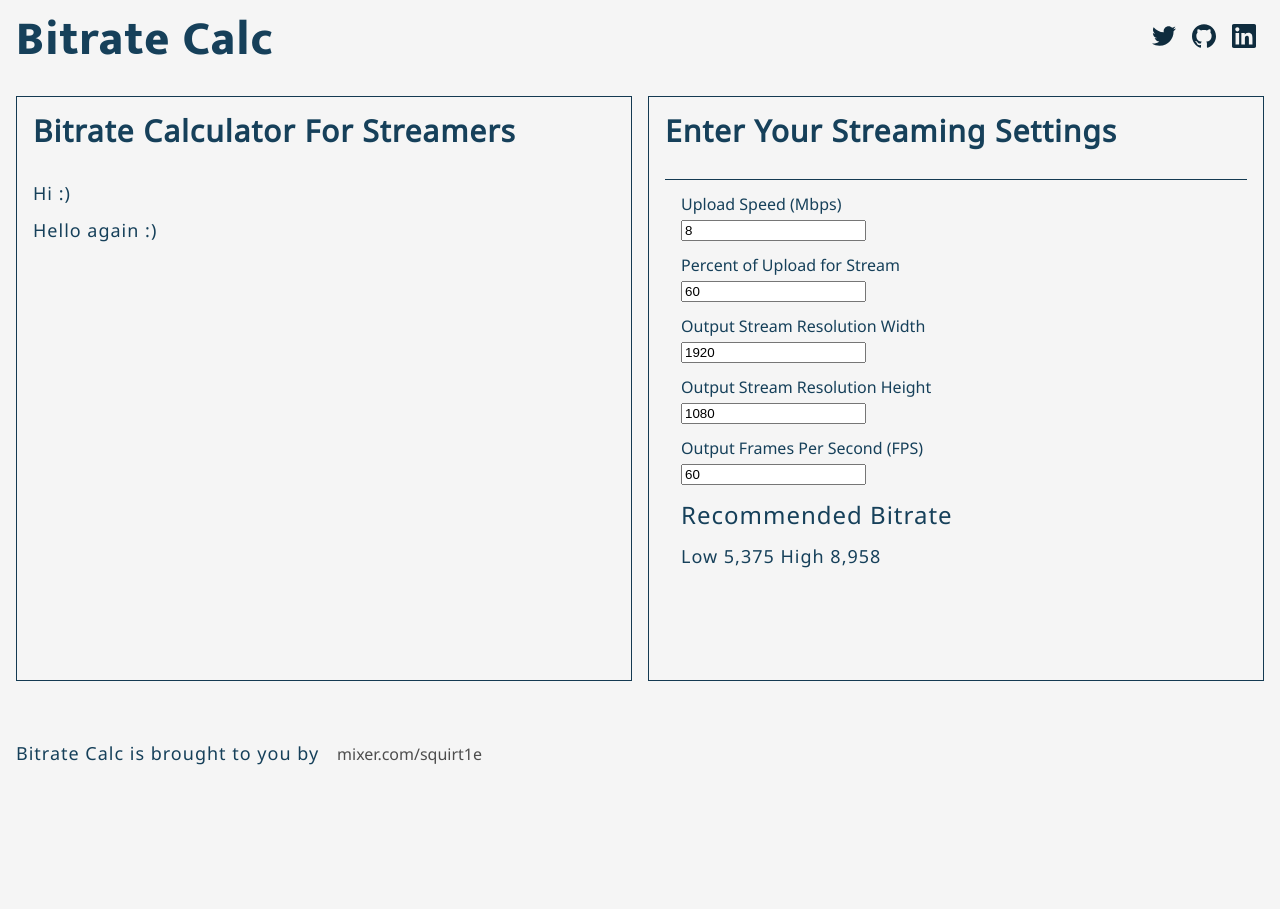
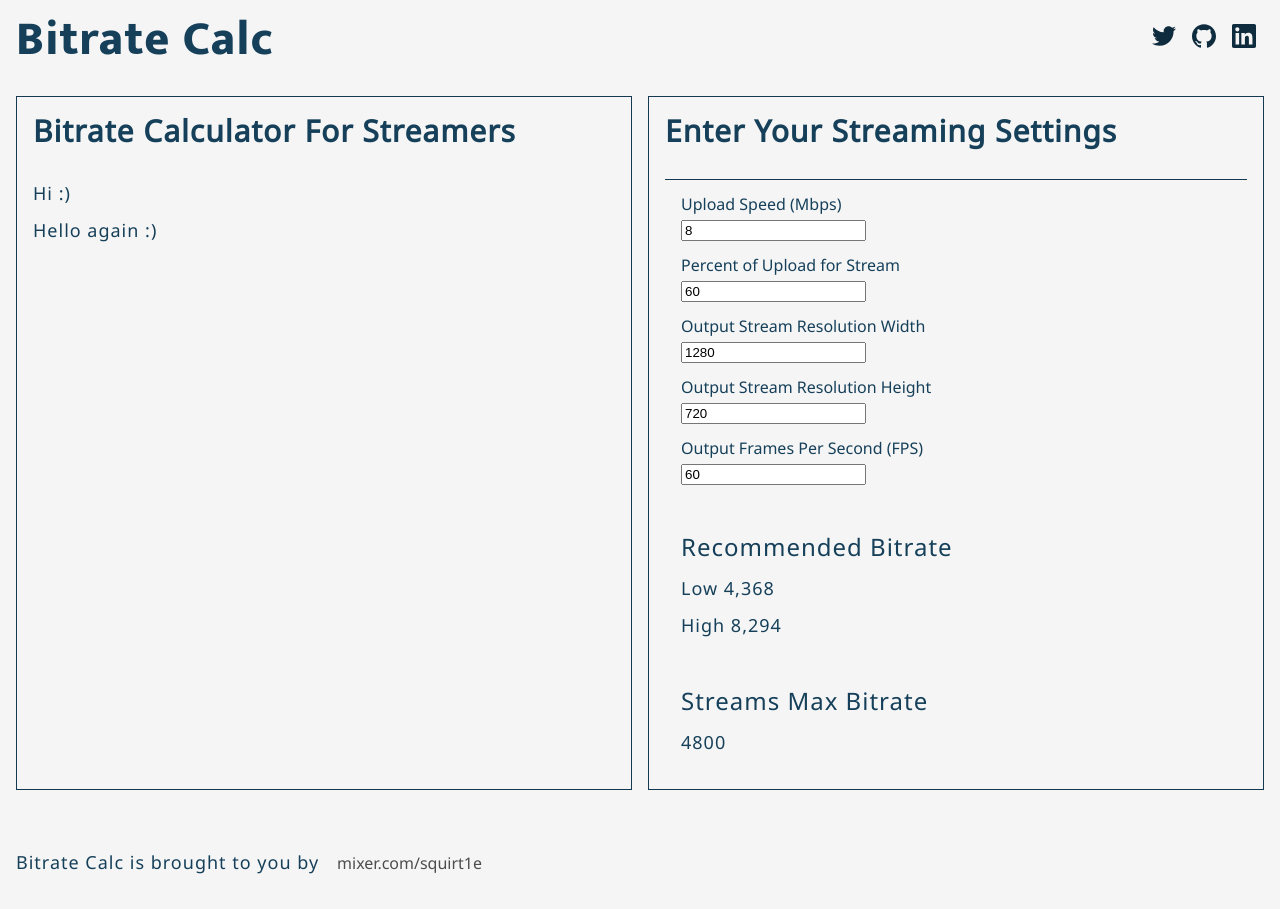
Before and after one commit to cory-tanner/bitratecalc, a React app: page / in a window 1280 px wide. Before the commit the page ends 800 px from the top, so only its background shows below. Built offline with nearby package versions, Linux system fonts and the light colour scheme.

Commit message:
Add correct and negative zones (#8)

```diff
--- a/src/components/modules/calculator.js
+++ b/src/components/modules/calculator.js
@@ -1,17 +1,31 @@
 import React, { Component } from 'react';
 
-function bitrateCalc(userUpload, userStream, userFPS, userResolutionW, userResolutionH) {
+function bitrateCalcLow(userFPS, userResolutionW, userResolutionH) {
   const PPS = ((userResolutionW * userResolutionH) * userFPS);
-  const fractionHigh = .15 * PPS;
-  const fractionLow = .09 * PPS;
-  const recommendBitrate = ((userUpload * 10) * (userStream * .01) * .01);
+  const fractionLow = Math.round((.079 * PPS) / 1000);
 
   function numberWithCommas(x) {
     return x.toString().replace(/\B(?=(\d{3})+(?!\d))/g, ",");
   }
 
-  return(numberWithCommas('Low ' + Math.round((fractionLow / 1000) * recommendBitrate) + ' High ' + Math.round((fractionHigh / 1000) * recommendBitrate)))
+  return(numberWithCommas(fractionLow))
+}
 
+function bitrateCalcHigh(userFPS, userResolutionW, userResolutionH) {
+  const PPS = ((userResolutionW * userResolutionH) * userFPS);
+  const fractionHigh = Math.round((.15 * PPS) / 1000);
+
+  function numberWithCommas(x) {
+    return x.toString().replace(/\B(?=(\d{3})+(?!\d))/g, ",");
+  }
+
+  return(numberWithCommas(fractionHigh))
+}
+
+function bitrateAcceptance(userUpload, userStream) {
+  const recommendBitrate = (userUpload * 1000) * (userStream * .01);
+
+  return(recommendBitrate)
 }
 
 class Calculator extends Component {
@@ -20,8 +34,8 @@ class Calculator extends Component {
     this.state = {
       userUpload: 8,
       userStream: 60,
-      userResolutionH: 1080,
-      userResolutionW: 1920,
+      userResolutionW: 1280,
+      userResolutionH: 720,
       userFPS: 60,
       userBitrate: 3600
     };
@@ -55,6 +69,7 @@ class Calculator extends Component {
             name="userStream"
             className="calculator__input"
             type="number"
+            max="100"
             value={this.state.userStream}
             onChange={this.handleChange}
             id="userStream" />
@@ -95,7 +110,18 @@ class Calculator extends Component {
 
         <div className="calculator__result grid__item">
           <h4 className="t-body-heading calculator__result__heading">Recommended Bitrate</h4>
-          <p className="t-body calculator__result__output">{bitrateCalc(this.state.userUpload, this.state.userStream, this.state.userFPS, this.state.userResolutionH, this.state.userResolutionW)}</p>
+          <p className="t-body calculator__result__output">
+            Low {bitrateCalcLow(this.state.userFPS, this.state.userResolutionW, this.state.userResolutionH)}
+          </p>
+          <p className="t-body calculator__result__output">
+            High {bitrateCalcHigh(this.state.userFPS, this.state.userResolutionW, this.state.userResolutionH)}
+          </p>
+        </div>
+        <div className="calculator__result grid__item">
+          <h4 className="t-body-heading calculator__result__heading">Streams Max Bitrate</h4>
+          <p className="t-body calculator__result__output">
+            {bitrateAcceptance(this.state.userUpload, this.state.userStream)}
+          </p>
         </div>
       </div>
     );
--- a/src/styles/components/calculator.css
+++ b/src/styles/components/calculator.css
@@ -3,6 +3,18 @@
   border-top: 1px solid var(--color-brand-3);
   grid-gap: 16px;
 }
+
+.calculator__result {
+  margin-top: 2em;
+
+  &.is-positive {
+    color: var(--color-sucess);
+  }
+  &.is-negative {
+    color: var(--color-negative);
+  }
+}
+
 .calculator__result__heading {
   margin-bottom: .5em;
 }
--- a/src/styles/variables.css
+++ b/src/styles/variables.css
@@ -11,14 +11,18 @@
   --color-brand-5: hsl(203, 61%, 11%);
   --color-brand-6: hsl(203, 61%, 8%);
 
-  /* GRAYS */
+  /* GRAY COLORS*/
   --color-gray-1: hsl(0, 0%, 98%);
   --color-gray-2: hsl(0, 15%, 90%);
   --color-gray-3: hsl(0, 0%, 60%);
   --color-gray-4: hsl(0, 0%, 30%);
   --color-gray-5: hsl(0, 0%, 11%);
 
-  /* MISC */
+  /* UTIL COLORS */
+  --color-sucess: hsl(145, 71%, 52%);
+  --color-negative: hsl(4, 81%, 52%);
+
+  /* MISC COLORS */
   --color-link: hsl(195, 100%, 33%);
 
   /* FONT FAMILIES */
```
